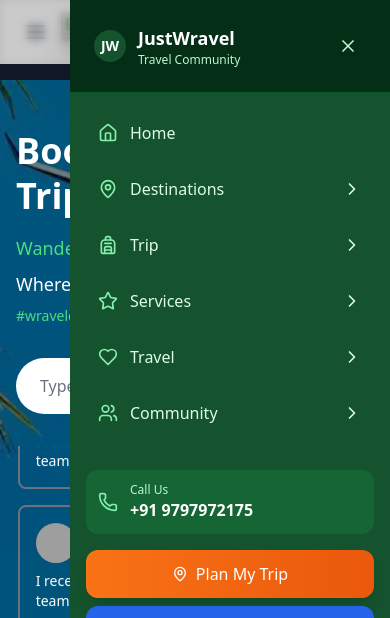
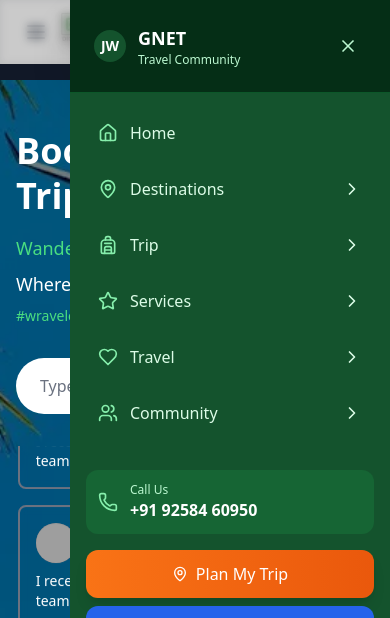
Before and after one commit to VIPUlNEGI1/Flixer, a Next.js app: page / in a window 390 px wide. Both pictures are taken after a click on the button 36 px from the left and 32 px from the top of the page. Shown: the top 618 px of the page. Built offline with nearby package versions, Linux system fonts and the light colour scheme; grey boxes are pictures that could not be loaded.

Commit message:
Update MobileMenu.tsx

```diff
--- a/components/navigation/MobileMenu.tsx
+++ b/components/navigation/MobileMenu.tsx
@@ -82,7 +82,7 @@
                   <span className="text-white font-bold text-sm">JW</span>
                 </div>
                 <div>
-                  <h2 className="text-lg font-bold text-white">JustWravel</h2>
+                  <h2 className="text-lg font-bold text-white">GNET</h2>
                   <p className="text-xs text-green-200">Travel Community</p>
                 </div>
               </div>
@@ -151,7 +151,7 @@
                 <Phone className="w-5 h-5 text-green-300" />
                 <div>
                   <p className="text-xs text-green-200">Call Us</p>
-                  <p className="font-semibold text-white">+91 9797972175</p>
+                  <p className="font-semibold text-white">+91 92584 60950</p>
                 </div>
               </div>
 
```
